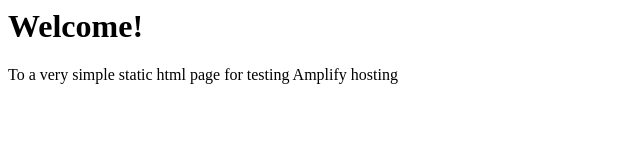
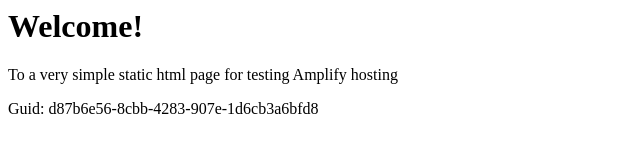
Before and after one commit to aws-aemilia-sfo/Github-PR-Commit-Integration-Test-DoNotTouch-v0-prod-us-west-1, a website: page src/index.html in a window 1280 px wide. Shown: the whole page, without its empty margins (0-640 px from the left). Drawn offline with Linux system fonts and the light colour scheme.

Commit message:
commit from integ tests

```diff
--- a/src/index.html
+++ b/src/index.html
@@ -1,3 +1,5 @@
+
+
 <html lang="en">
 
 <head>
@@ -10,6 +12,6 @@
 <body>
     <h1>Welcome!</h1>
     <p>To a very simple static html page for testing Amplify hosting</p>
-</body>
+    <p>Guid: d87b6e56-8cbb-4283-907e-1d6cb3a6bfd8</p></body>
 
 </html>
```
